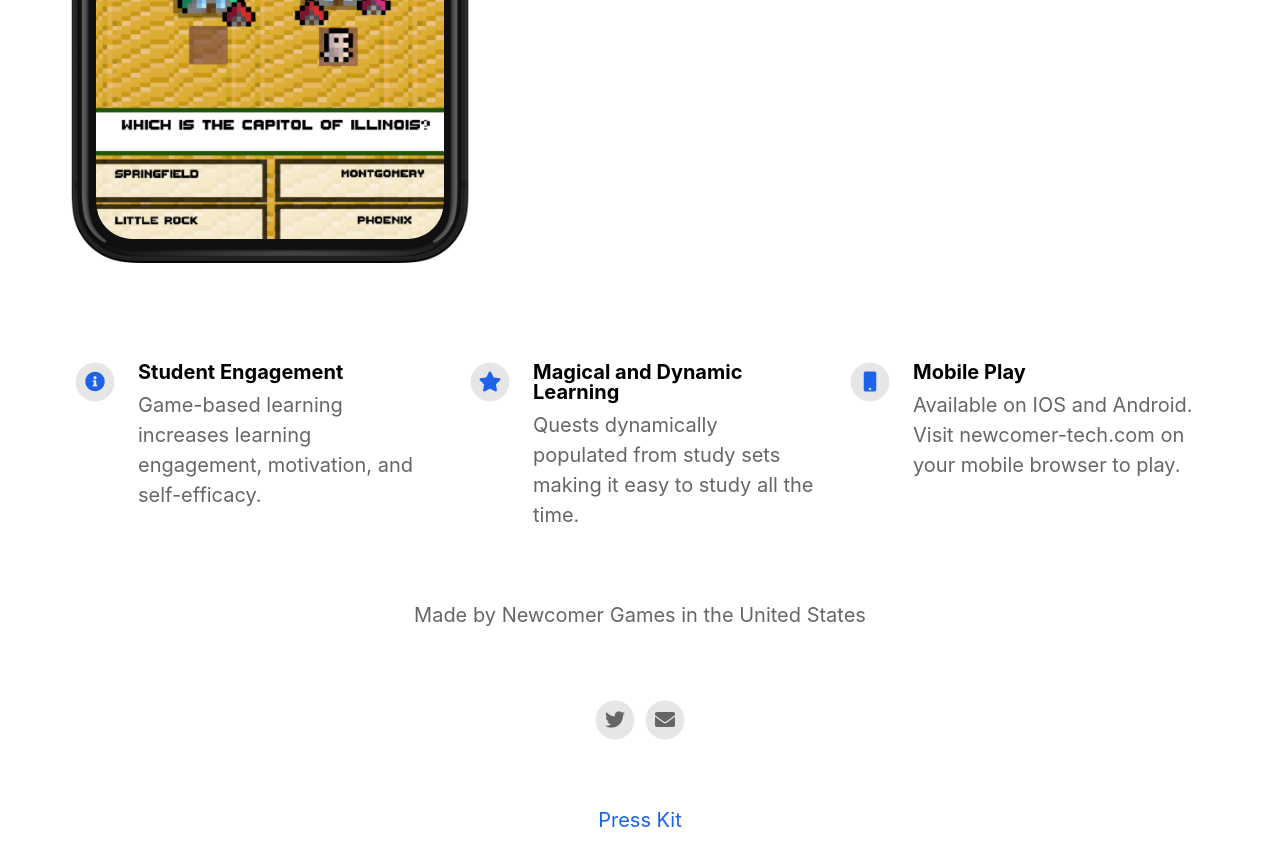
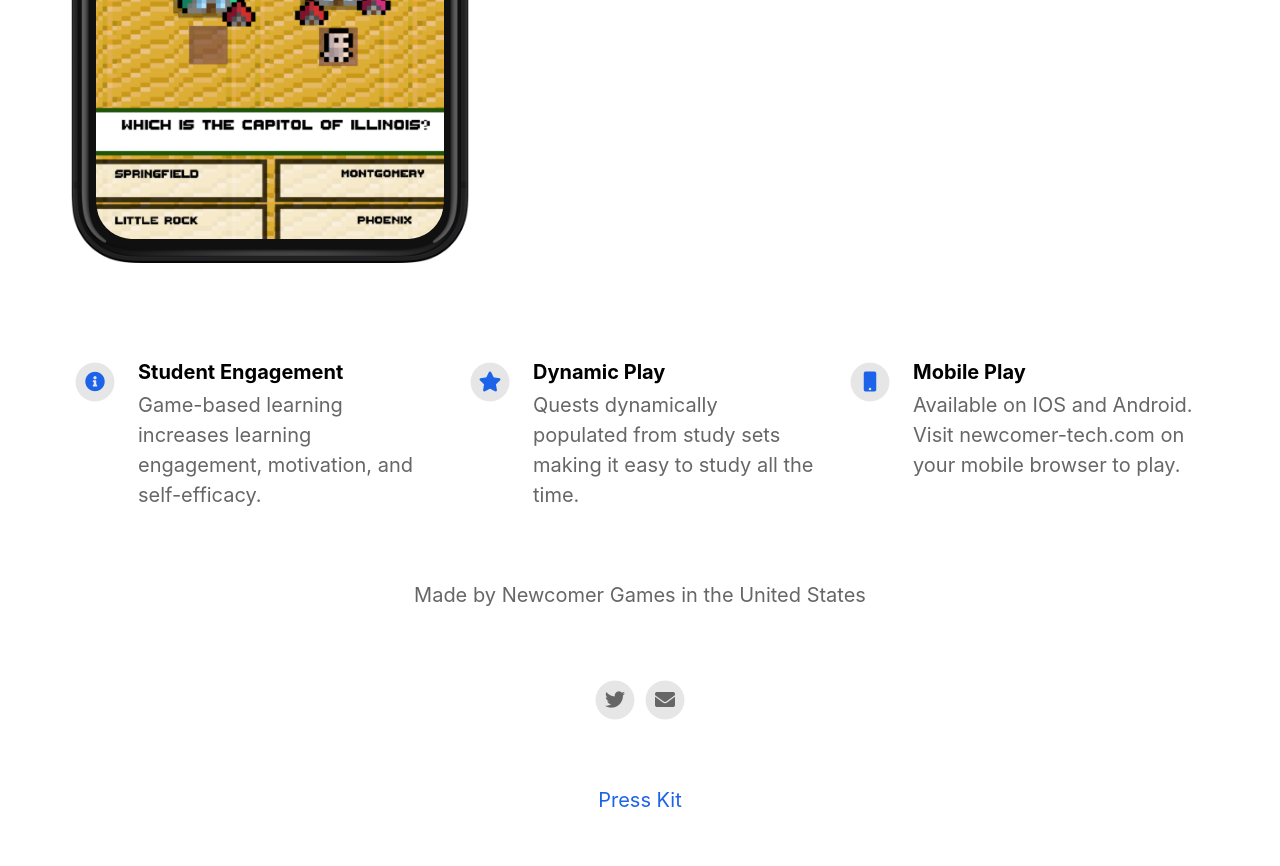
Before and after one commit to JasonKappes/NewcomerGamesWebsite, a Jekyll site: the page built from index.html, in a window 1280 px wide and 900 px high, scrolled down 722 px. Shown: the top 866 px of the window. Built offline with Jekyll 4.4.1, drawn with Linux system fonts in a browser that asks for light colours; nearby versions of some CDN libraries.

Commit message:
Update _config.yml

```diff
--- a/_config.yml
+++ b/_config.yml
@@ -1,5 +1,5 @@
 #page title
-page_title                                : Kingdom Cards                                          # Automatically populates with app name if not set and if iOS app ID is set. Otherwise enter manually.
+page_title                                : Newcomer Games                                         # Automatically populates with app name if not set and if iOS app ID is set. Otherwise enter manually.
 
 appstore_link                             : http://www.newcomer-tech.com/                                        # Automatically populates if not set and if iOS app ID is set. Otherwise enter manually.
 presskit_download_link                    : http://www.newcomer-tech.com/                                        # Enter a link to downloadable file or (e.g. public Dropbox link to a .zip file).
@@ -25,7 +25,7 @@ features                                  :
     description                           : Game-based learning increases learning engagement, motivation, and self-efficacy.
     fontawesome_icon_name                 : info-circle
 
-  - title                                 : Magical and Dynamic Learning
+  - title                                 : Dynamic Play
     description                           : Quests dynamically populated from study sets making it easy to study all the time.
     fontawesome_icon_name                 : star
 
```
